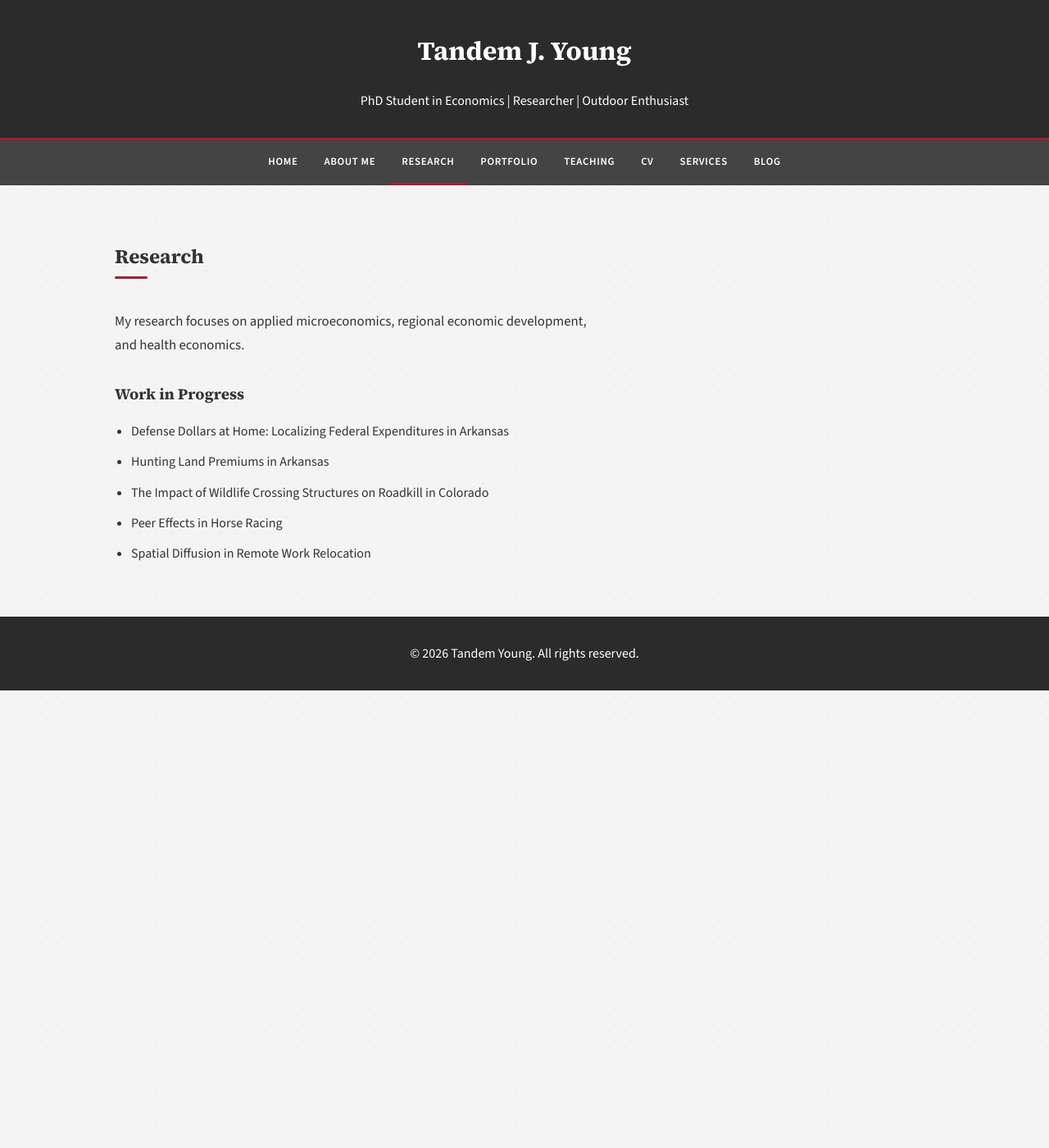
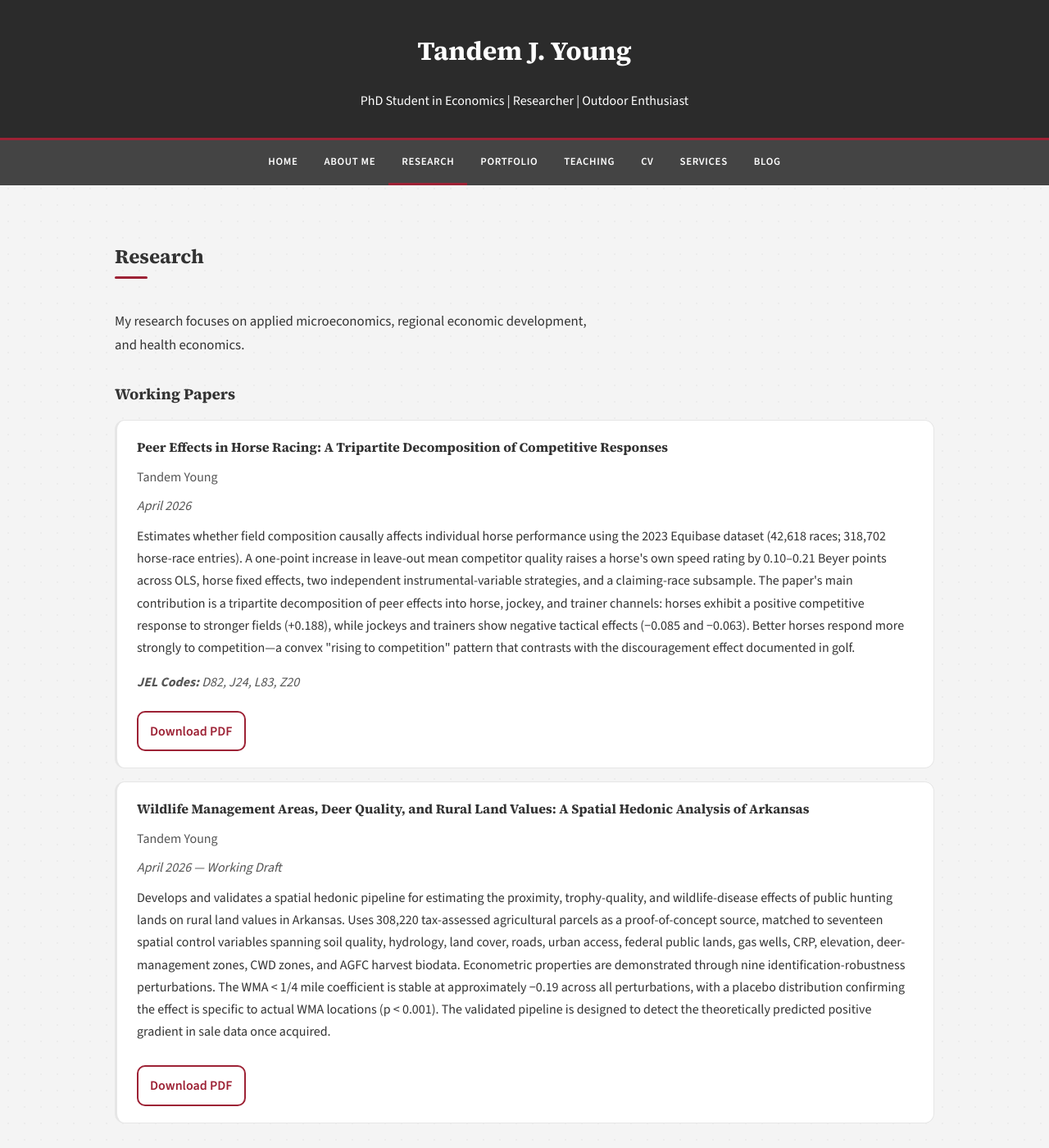
Before and after one commit to TandemYoung/tandemyoung.github.io, a Jekyll site: the page built from research.html, in a window 1280 px wide and 1400 px high. Shown: the whole window at 82% size. Built offline with Jekyll 4.4.1, drawn with Linux system fonts in a browser that asks for light colours.

Commit message:
Add Working Papers section with horse racing and WMA papers
Co-Authored-By: Claude Opus 4.6 (1M context) <noreply@anthropic.com>

```diff
--- a/research.html
+++ b/research.html
@@ -9,12 +9,53 @@ title: Tandem Young - Research
     My research focuses on applied microeconomics, regional economic development, and health economics.
   </p>
 
+  <h3>Working Papers</h3>
+  <div class="paper-list">
+    <article class="paper-card">
+      <h4>Peer Effects in Horse Racing: A Tripartite Decomposition of Competitive Responses</h4>
+      <p class="paper-authors">Tandem Young</p>
+      <p class="paper-venue">April 2026</p>
+      <p class="paper-abstract">
+        Estimates whether field composition causally affects individual horse performance using the 2023 Equibase
+        dataset (42,618 races; 318,702 horse-race entries). A one-point increase in leave-out mean competitor
+        quality raises a horse's own speed rating by 0.10–0.21 Beyer points across OLS, horse fixed effects, two
+        independent instrumental-variable strategies, and a claiming-race subsample. The paper's main contribution
+        is a tripartite decomposition of peer effects into horse, jockey, and trainer channels: horses exhibit a
+        positive competitive response to stronger fields (+0.188), while jockeys and trainers show negative
+        tactical effects (−0.085 and −0.063). Better horses respond more strongly to competition—a convex
+        "rising to competition" pattern that contrasts with the discouragement effect documented in golf.
+      </p>
+      <p class="paper-venue"><strong>JEL Codes:</strong> D82, J24, L83, Z20</p>
+      <div class="paper-links">
+        <a class="btn" href="{{ 'assets/working-papers/peer_effects_horse_racing.pdf' | relative_url }}" target="_blank" rel="noopener noreferrer">Download PDF</a>
+      </div>
+    </article>
+
+    <article class="paper-card">
+      <h4>Wildlife Management Areas, Deer Quality, and Rural Land Values: A Spatial Hedonic Analysis of Arkansas</h4>
+      <p class="paper-authors">Tandem Young</p>
+      <p class="paper-venue">April 2026 — Working Draft</p>
+      <p class="paper-abstract">
+        Develops and validates a spatial hedonic pipeline for estimating the proximity, trophy-quality, and
+        wildlife-disease effects of public hunting lands on rural land values in Arkansas. Uses 308,220
+        tax-assessed agricultural parcels as a proof-of-concept source, matched to seventeen spatial control
+        variables spanning soil quality, hydrology, land cover, roads, urban access, federal public lands, gas
+        wells, CRP, elevation, deer-management zones, CWD zones, and AGFC harvest biodata. Econometric properties
+        are demonstrated through nine identification-robustness perturbations. The WMA &lt; 1/4 mile coefficient is
+        stable at approximately −0.19 across all perturbations, with a placebo distribution confirming the effect
+        is specific to actual WMA locations (p &lt; 0.001). The validated pipeline is designed to detect the
+        theoretically predicted positive gradient in sale data once acquired.
+      </p>
+      <div class="paper-links">
+        <a class="btn" href="{{ 'assets/working-papers/poc_report.pdf' | relative_url }}" target="_blank" rel="noopener noreferrer">Download PDF</a>
+      </div>
+    </article>
+  </div>
+
   <h3>Work in Progress</h3>
   <ul class="wip-list">
     <li>Defense Dollars at Home: Localizing Federal Expenditures in Arkansas</li>
-    <li>Hunting Land Premiums in Arkansas</li>
     <li>The Impact of Wildlife Crossing Structures on Roadkill in Colorado</li>
-    <li>Peer Effects in Horse Racing</li>
     <li>Spatial Diffusion in Remote Work Relocation</li>
   </ul>
 </section>
```
Also changed, not shown: 3 other files.
